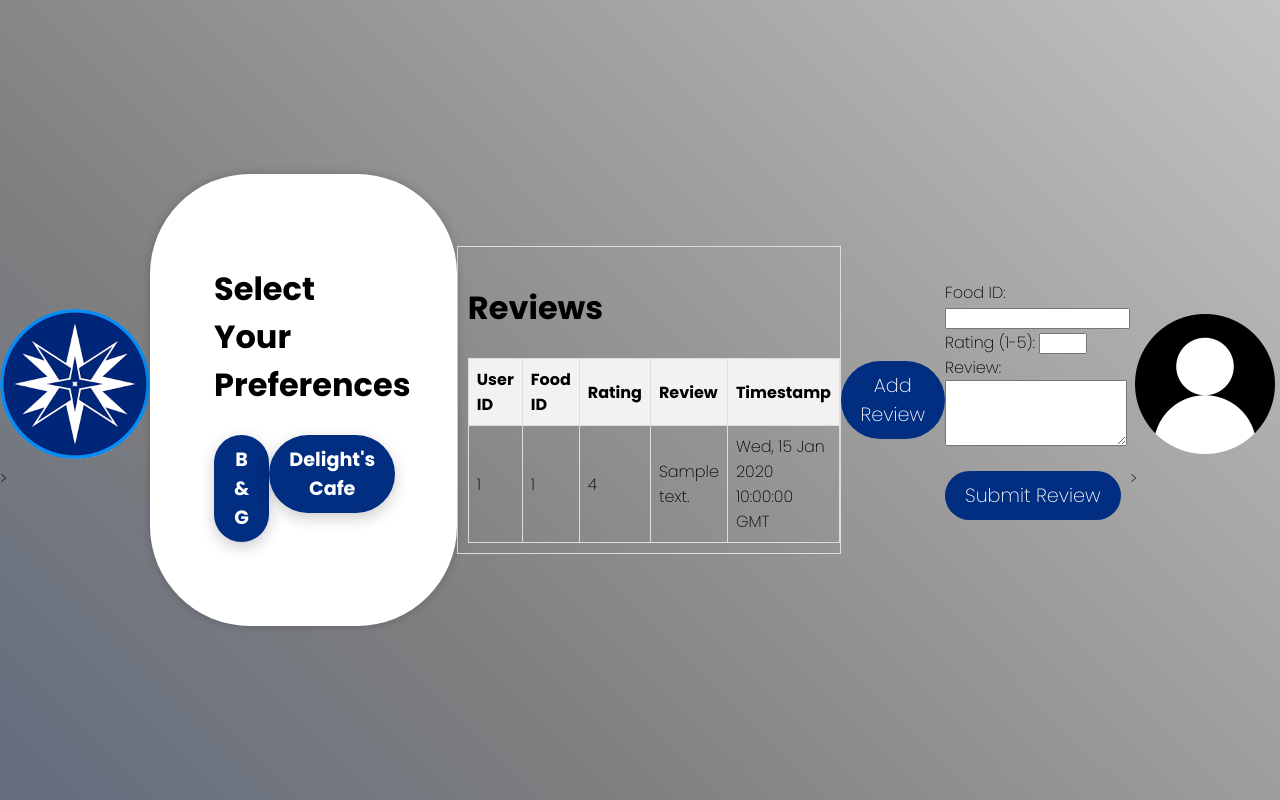
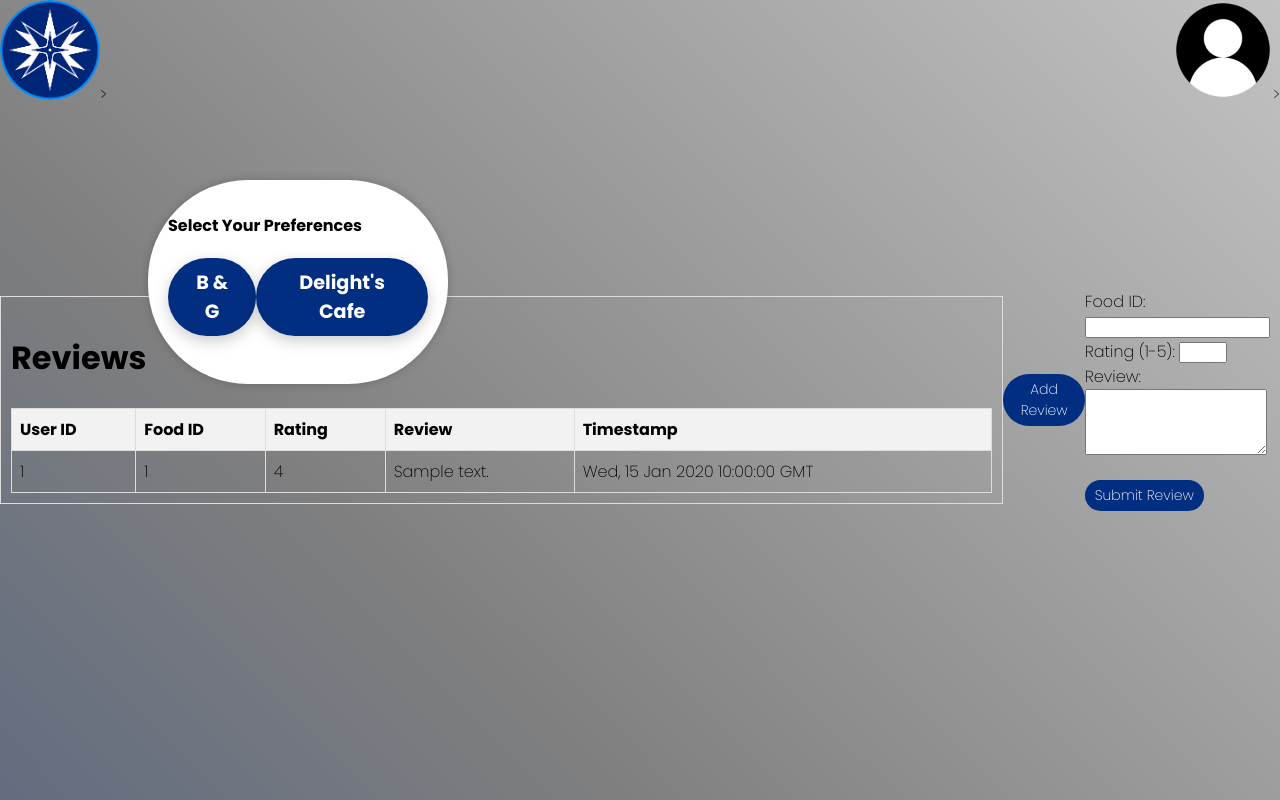
Before and after one commit to JackJack7890/MoraviYum_Food_Review_Website, a Flask app: page /review in a window 1280 px wide. Run offline with Flask 3, Linux system fonts and the light colour scheme; the visitor is signed in with stand-in values (Sample User, id 1); tables that the repository leaves empty hold one stand-in row (values such as "Sample post").

Commit message:
made some styling changes

```diff
--- a/static/review_style.css
+++ b/static/review_style.css
@@ -254,3 +254,44 @@
 button:hover {
   background-color: #01358f; /* Slight hover effect */
 }
+
+#image_container {
+  position: absolute; /* or fixed if you want it relative to the viewport */
+  top: 0;
+  left: 0;
+}
+
+#image_container2 {
+  position: absolute; /* or fixed if you want it relative to the viewport */
+  top: 0;
+  right: 0;
+}
+
+#dropdown_panel {
+  position: absolute; /* or fixed if you want it relative to the viewport */
+  top: 20%;
+  right: 30%;
+  transform: translateX(-50%);
+  width: 300px;
+  padding: 20px;
+  font-size: 14px;
+}
+
+#dropdown_panel h2 {
+  font-size: 16px; /* Reduces the size of the heading */
+  margin-bottom: 20px; /* Adds space below the heading */
+}
+
+.dropdown-item {
+  margin-bottom: 8px; /* Adds space between dropdown items */
+}
+
+button {
+  padding: 5px 10px; /* Shrinks button size */
+  font-size: 14px; /* Adjusts button text size */
+}
+
+select {
+  font-size: 14px; /* Adjusts dropdown option text size */
+  width: 100%; /* Ensures the dropdown fits the container width */
+}
--- a/templates/review.html
+++ b/templates/review.html
@@ -10,7 +10,7 @@
 
     <!-- Image container 1 -->
     <div id="image_container">
-        <img src="/moravian_star.png" alt="moravian_star" id="moravian_star_image" style="width: 150px; height: auto;">>
+        <img src="/moravian_star.png" alt="moravian_star" id="moravian_star_image" style="width: 100px; height: auto;">>
     </div>
 
 
@@ -102,7 +102,7 @@
 
  <!-- Image container 2 (initially hidden) -->
  <div id="image_container2" style="display: none;">
-    <img src="/user_profile.png" alt="user_profile" id="user_profile_image" style="width: 150px; height: auto;">>
+    <img src="/user_profile.png" alt="user_profile" id="user_profile_image" style="width: 100px; height: auto;">>
 </div>
 
 <div id="logout_button_container" style="display: none; margin-top: 10px;">
```
